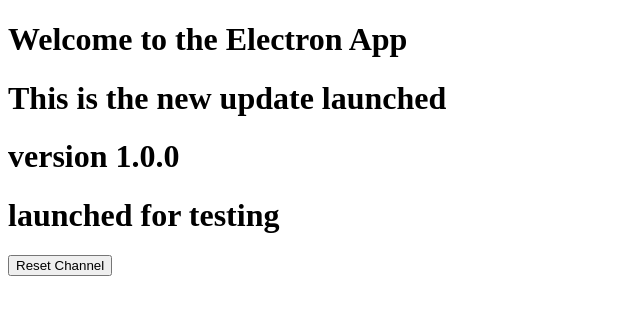
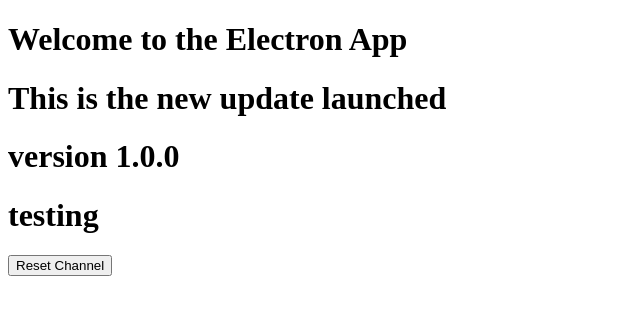
Before and after one commit to navgurukul/ubuntu-management-app, an Electron app: page index.html in a window 800 px wide. Shown: the whole page, without its empty margins (0-640 px from the left). Drawn offline with Linux system fonts and the light colour scheme; no server answers.

Commit message:
Updated version and heading for new release

```diff
--- a/index.html
+++ b/index.html
@@ -9,7 +9,7 @@
     <h1>Welcome to the Electron App </h1>
     <h1>This is the new update launched </h1>
     <h1>version 1.0.0</h1>
-    <h1>launched for testing</h1>
+    <h1>testing</h1>
     <div id="channel-prompt" style="display:none;">
         <p>Please enter your channel name:</p>
         <input type="text" id="channel-name" placeholder="Channel Name" />
--- a/package.json
+++ b/package.json
@@ -1,6 +1,6 @@
 {
   "name": "ubuntu-management-app",
-  "version": "1.0.2",
+  "version": "1.0.3",
   "main": "main.js",
   "description": "Remote Ubuntu management app",
   "author": "Shivansh",
```
